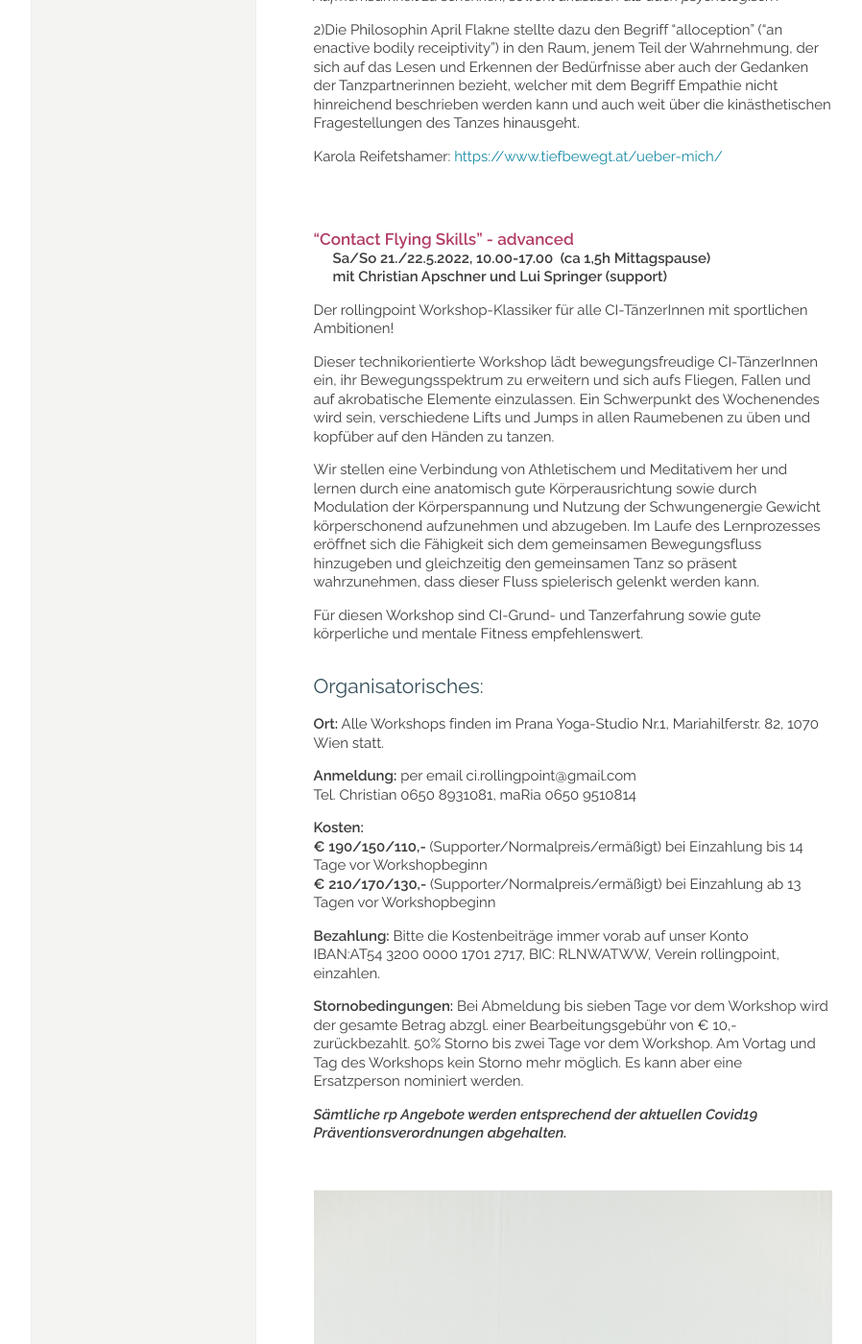
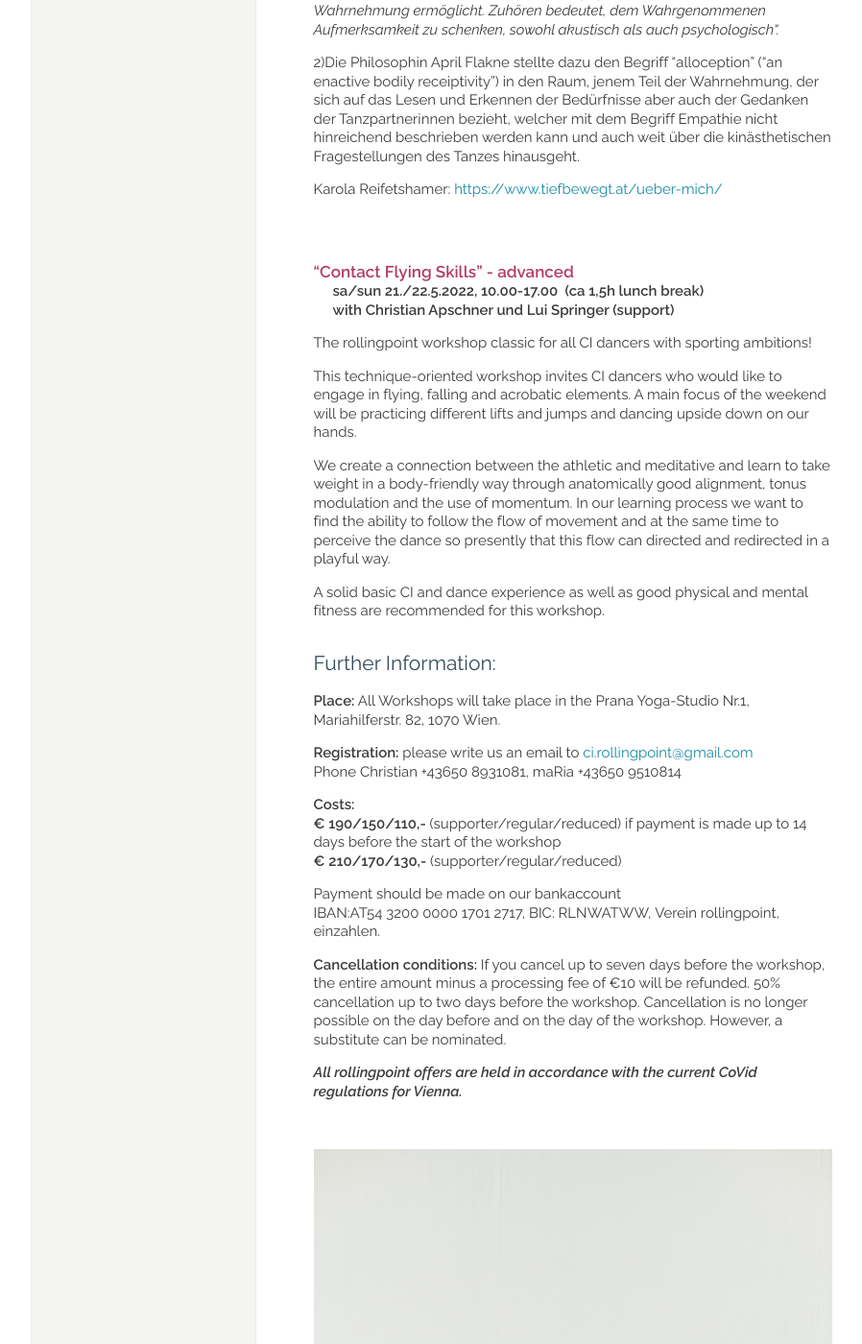
Before and after one commit to manulari/rollingpointat, a Jekyll site: the page built from _pages_en/en-workshops.md, in a window 1280 px wide and 1400 px high, scrolled down 1884 px. Shown: the whole window at 96% size, without its empty margins (152-1050 px from the left). Built offline with Jekyll 4.4.1, drawn with Linux system fonts in a browser that asks for light colours; comment, search, counter and statistics services are not loaded; some of the changed text lies outside the part shown.

Commit message:
Update page (en) “en-workshops”

```diff
--- a/_pages_en/en-workshops.md
+++ b/_pages_en/en-workshops.md
@@ -26,6 +26,8 @@ Fotocredits: He Shao Hui
 
 **Was bewegt mich? Was bewegt dich? Was bewegt uns?**
 
+**(This workshop will be held in german language)**
+
 Für Deep Listening1) möchten wir besonders auch „neugierige“ EinsteigerInnen ohne jegliche Vorkenntnisse oder sportliche Ambitionen einladen, in die Welt der Contact Improvisation einzutauchen. Wir bieten einen sicheren Rahmen, in dem wir uns neben klassischen Elementen von Somatic Movement und Contact Improvisation auch dem verbalen Austausch über das, was wir beim Tanzen erleben, widmen möchten - ein Aspekt, der uns besonders in (post)pandemischen Zeiten sehr wichtig erscheint.
 
 Für das Workshop-Setting verwenden und vereinen wir verschiedene Methoden und Zugänge. Bewegungsphasen (ca. 60% der Zeit) wechseln sich mit Gesprächsphasen (ca. 40% der Zeit) ab.
@@ -52,34 +54,38 @@ Karola Reifetshamer: <https://www.tiefbewegt.at/ueber-mich/>
 
 #### **"Contact Flying Skills"** - advanced
 
-**Sa/So 21./22.5.2022, 10.00-17.00  (ca 1,5h Mittagspause)**\
-**mit Christian Apschner und Lui Springer (support)**
+**sa/sun 21./22.5.2022, 10.00-17.00  (ca 1,5h lunch break)**\
+**with Christian Apschner und Lui Springer (support)**
 
-Der rollingpoint Workshop-Klassiker für alle CI-TänzerInnen mit sportlichen Ambitionen!
+The rollingpoint workshop classic for all CI dancers with sporting ambitions!
 
-Dieser technikorientierte Workshop lädt bewegungsfreudige CI-TänzerInnen ein, ihr Bewegungsspektrum zu erweitern und sich aufs Fliegen, Fallen und auf akrobatische Elemente einzulassen. Ein Schwerpunkt des Wochenendes wird sein, verschiedene Lifts und Jumps in allen Raumebenen zu üben und kopfüber auf den Händen zu tanzen.
+This technique-oriented workshop invites CI dancers who would like to engage in flying, falling and acrobatic elements. A main focus of the weekend will be practicing different lifts and jumps and dancing upside down on our hands.
 
-Wir stellen eine Verbindung von Athletischem und Meditativem her und lernen durch eine anatomisch gute Körperausrichtung sowie durch Modulation der Körperspannung und Nutzung der Schwungenergie Gewicht körperschonend aufzunehmen und abzugeben. Im Laufe des Lernprozesses eröffnet sich die Fähigkeit sich dem gemeinsamen Bewegungsfluss hinzugeben und gleichzeitig den gemeinsamen Tanz so präsent wahrzunehmen, dass dieser Fluss spielerisch gelenkt werden kann.
+We create a connection between the athletic and meditative and learn to take weight in a body-friendly way through anatomically good alignment, tonus modulation and the use of momentum. In our learning process we want to find the ability to follow the flow of movement and at the same time to perceive the dance so presently that this flow can directed and redirected in a playful way.
 
-Für diesen Workshop sind CI-Grund- und Tanzerfahrung sowie gute körperliche und mentale Fitness empfehlenswert.
+A solid basic CI and dance experience as well as good physical and mental fitness are recommended for this workshop.
 
-## Organisatorisches:
 
-**Ort:** Alle Workshops finden im Prana Yoga-Studio Nr.1, Mariahilferstr. 82, 1070 Wien statt.
 
-**Anmeldung:** per email ci.rollingpoint@gmail.com\
-Tel. Christian 0650 8931081, maRia 0650 9510814
+## Further Information:
 
-**Kosten:**\
-**€ 190/150/110,-** (Supporter/Normalpreis/ermäßigt) bei Einzahlung bis 14 Tage vor Workshopbeginn\
-**€ 210/170/130,-** (Supporter/Normalpreis/ermäßigt) bei Einzahlung ab 13 Tagen vor Workshopbeginn
+**Place:** All Workshops will take place in the Prana Yoga-Studio Nr.1, Mariahilferstr. 82, 1070 Wien.
 
-**Bezahlung:** Bitte die Kostenbeiträge immer vorab auf unser Konto\
+**Registration:** please write us an email to <ci.rollingpoint@gmail.com>\
+Phone Christian +43650 8931081, maRia +43650 9510814
+
+**Costs:**\
+**€ 190/150/110,-** (supporter/regular/reduced) if payment is made up to 14 days before the start of the workshop\
+**€ 210/170/130,-** (supporter/regular/reduced)
+
+Payment should be made on our bankaccount\
 IBAN:AT54 3200 0000 1701 2717, BIC: RLNWATWW, Verein rollingpoint, einzahlen.
 
-**Stornobedingungen:** Bei Abmeldung bis sieben Tage vor dem Workshop wird der gesamte Betrag abzgl. einer Bearbeitungsgebühr von € 10,- zurückbezahlt. 50% Storno bis zwei Tage vor dem Workshop. Am Vortag und Tag des Workshops kein Storno mehr möglich. Es kann aber eine Ersatzperson nominiert werden.
+**Cancellation conditions:** If you cancel up to seven days before the workshop, the entire amount minus a processing fee of €10 will be refunded. 50% cancellation up to two days before the workshop. Cancellation is no longer possible on the day before and on the day of the workshop. However, a substitute can be nominated.
 
-***Sämtliche rp Angebote werden entsprechend der aktuellen Covid19 Präventionsverordnungen abgehalten.***
+***All rollingpoint offers are held in accordance with the current CoVid regulations for Vienna.***
+
+
 
 &nbsp;
 
```
